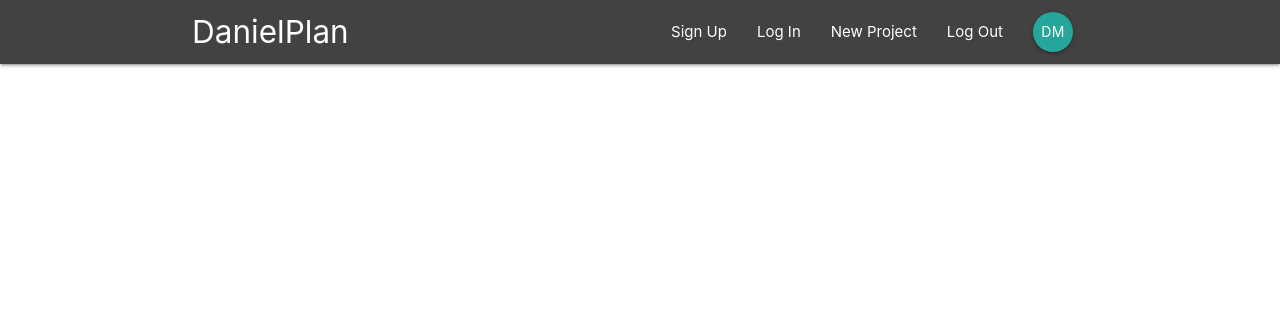
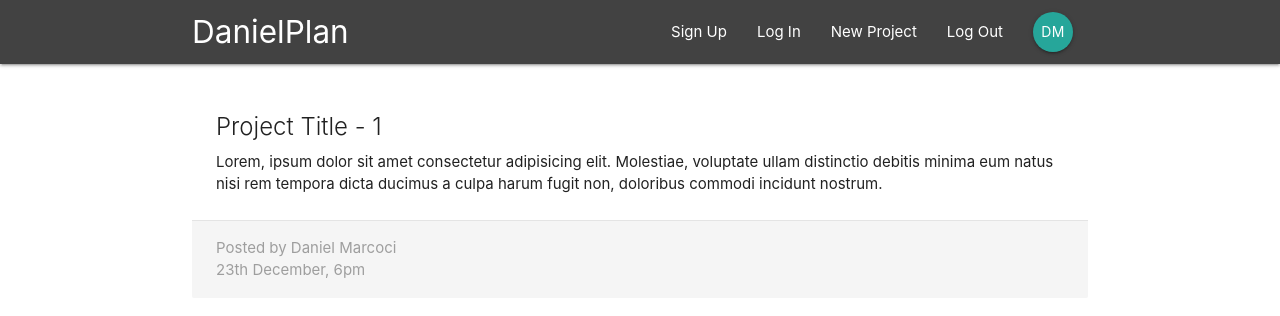
Before and after one commit to WezzieMan/project-management-tool, a React (Create React App) app in the folder projectplan/: page /project/1 in a window 1280 px wide. Shown: the top 316 px of the page. Built offline with nearby package versions, Linux system fonts and the light colour scheme.

Commit message:
Changed router from v6 to v5

```diff
--- a/projectplan/package.json
+++ b/projectplan/package.json
@@ -8,7 +8,7 @@
     "@testing-library/user-event": "^13.5.0",
     "react": "^18.2.0",
     "react-dom": "^18.2.0",
-    "react-router-dom": "^6.4.3",
+    "react-router-dom": "^5.3.4",
     "react-scripts": "5.0.1",
     "web-vitals": "^2.1.4"
   },
--- a/projectplan/src/App.js
+++ b/projectplan/src/App.js
@@ -1,15 +1,17 @@
-import { BrowserRouter as Router, Route, Routes } from 'react-router-dom'
+import { BrowserRouter as Router, Route, Switch } from 'react-router-dom';
 import Dashboard from './components/dashboard/Dashboard';
 import Navbar from './components/layout/Navbar';
+import ProjectDetails from './components/projects/ProjectDetails';
 
 function App() {
   return (
     <Router>
       <div className="App">
         <Navbar />
-        <Routes>
-          <Route path='/' element={<Dashboard/>} />
-        </Routes>
+        <Switch>
+          <Route exact path="/" component={Dashboard} />
+          <Route path="/project/:id" component={ProjectDetails} />
+        </Switch>
       </div>
     </Router>
   );
--- a/projectplan/src/components/projects/ProjectDetails.js
+++ b/projectplan/src/components/projects/ProjectDetails.js
@@ -0,0 +1,21 @@
+const ProjectDetails = (props) => {
+  // console.log(props);
+  const id = props.match.params.id;
+
+  return (
+    <div className="container section project-details">
+      <div className="card z-depth-0">
+        <div className="card-content">
+          <span className="card-title">Project Title - {id}</span>
+          <p>Lorem, ipsum dolor sit amet consectetur adipisicing elit. Molestiae, voluptate ullam distinctio debitis minima eum natus nisi rem tempora dicta ducimus a culpa harum fugit non, doloribus commodi incidunt nostrum.</p>
+        </div>
+        <div className="card-action grey lighten-4 grey-text">
+          <div>Posted by Daniel Marcoci</div>
+          <div>23th December, 6pm</div>
+        </div>
+      </div>
+    </div>
+  );
+}
+
+export default ProjectDetails;
--- a/projectplan/src/components/projects/ProjectList.js
+++ b/projectplan/src/components/projects/ProjectList.js
@@ -1,29 +1,12 @@
+import ProjectSummary from "./ProjectSummary";
+
 const ProjectList = () => {
   return (
     <div className="project-list section">
-      <div className="card z-depth-0 project-summary">
-        <div className="card-content grey-text text-darken-3">
-          <span className="card-title">Project Title</span>
-          <p>Posted by Me</p>
-          <p className="grey-text">23th November, 16am</p>
-        </div>
-      </div>
-
-      <div className="card z-depth-0 project-summary">
-        <div className="card-content grey-text text-darken-3">
-          <span className="card-title">Project Title</span>
-          <p>Posted by Me</p>
-          <p className="grey-text">23th November, 16am</p>
-        </div>
-      </div>
-
-      <div className="card z-depth-0 project-summary">
-        <div className="card-content grey-text text-darken-3">
-          <span className="card-title">Project Title</span>
-          <p>Posted by Me</p>
-          <p className="grey-text">23th November, 16am</p>
-        </div>
-      </div>
+      <ProjectSummary />
+      <ProjectSummary />
+      <ProjectSummary />
+      <ProjectSummary />
     </div>
   );
 }
--- a/projectplan/src/components/projects/ProjectSummary.js
+++ b/projectplan/src/components/projects/ProjectSummary.js
@@ -0,0 +1,13 @@
+const ProjectSummary = () => {
+  return (
+    <div className="card z-depth-0 project-summary">
+      <div className="card-content grey-text text-darken-3">
+        <span className="card-title">Project Title</span>
+        <p>Posted by Me</p>
+        <p className="grey-text">23th November, 16am</p>
+      </div>
+    </div>
+  );
+}
+
+export default ProjectSummary;
```
Also changed, not shown: 1 other file (tests, documents, lock files or other folders).
